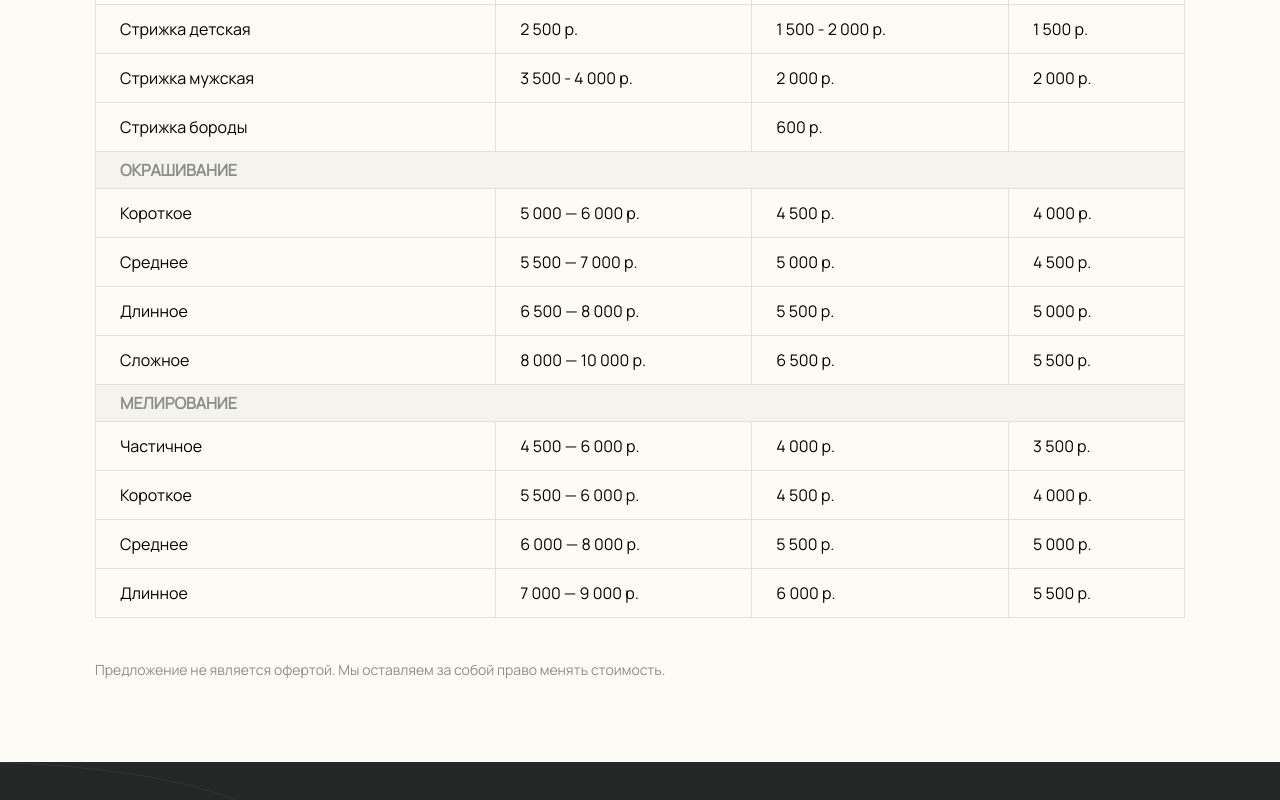
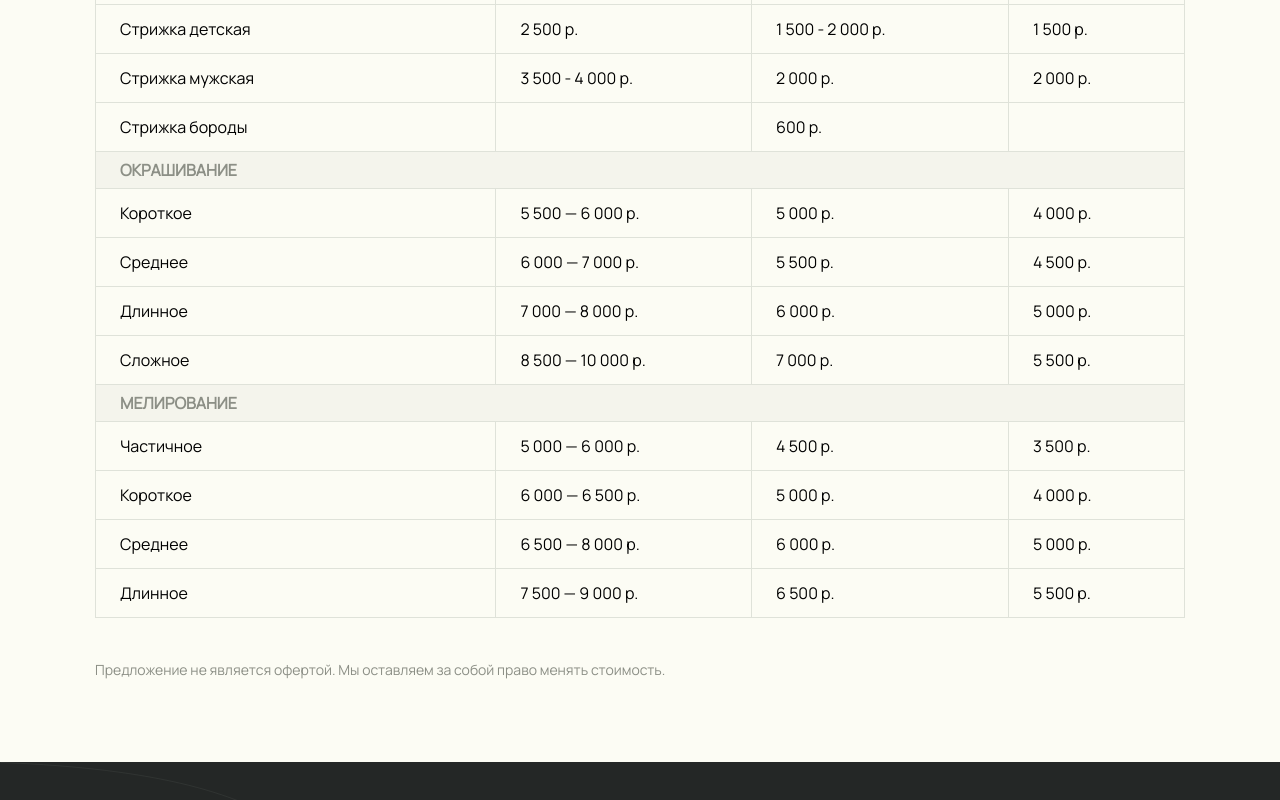
Before and after one commit to KiRiLLPers/Beauty-experts, a Next.js app: page /service/hairdressing in a window 1280 px wide. Shown: the part 1479-2279 px from the top of the page. Built offline with nearby package versions, Linux system fonts and the light colour scheme.

Commit message:
правки

```diff
--- a/src/app/constants/masters.ts
+++ b/src/app/constants/masters.ts
@@ -68,7 +68,7 @@ export const masters: Master[] = [
     {
         id: 8,
         name: 'Ольга Бейнер',
-        profile: 'эксперт по волосам',
+        profile: 'парикмахер-стилист',
         description: 'Парикмахер — настоящий художник! Моя работа приносит мне огромное удовлетворение, потому что она даёт возможность создавать новые образы и подчёркивать изящные черты лица. Получать благодарные эмоции от клиентов — это просто непередаваемое удовольствие! Я постоянно обучаюсь, чтобы быть в курсе последних тенденций и идти в ногу со временем.',
         experience: '16 лет опыта',
         icon: hairdresser,
@@ -77,7 +77,7 @@ export const masters: Master[] = [
     {
         id: 9,
         name: 'Юлия Хамаганова',
-        profile: 'эксперт по волосам',
+        profile: 'парикмахер-стилист',
         description: 'Мои навыки владения французской техникой стрижек и сложными методами окрашивания волос позволяют мне создавать уникальные и выразительные образы. Я всегда следую последним трендам, чтобы мои укладки были стильными и современными. Каждому клиенту я уделяю особое внимание, нахожу индивидуальный подход и проявляю максимальную заботу волосам.',
         experience: '13 лет опыта',
         icon: hairdresser,
--- a/src/app/constants/price.ts
+++ b/src/app/constants/price.ts
@@ -98,7 +98,7 @@ export const priceTable: Record<string, any> = {
             {
                 service: 'Шатуш/Айртач',
                 top: '',
-                stylist: '7 000 — 9 000 р.',
+                stylist: '7 500 — 9 500 р.',
                 expert: ''
             },
             {
@@ -137,26 +137,26 @@ export const priceTable: Record<string, any> = {
             },
             {
                 service: 'Короткое',
-                top: '5 000 — 6 000 р.',
-                stylist: '4 500 р.',
+                top: '5 500 — 6 000 р.',
+                stylist: '5 000 р.',
                 expert: '4 000 р.'
             },
             {
                 service: 'Среднее',
-                top: '5 500 — 7 000 р.',
-                stylist: '5 000 р.',
+                top: '6 000 — 7 000 р.',
+                stylist: '5 500 р.',
                 expert: '4 500 р.'
             },
             {
                 service: 'Длинное',
-                top: '6 500 — 8 000 р.',
-                stylist: '5 500 р.',
+                top: '7 000 — 8 000 р.',
+                stylist: '6 000 р.',
                 expert: '5 000 р.'
             },
             {
                 service: 'Сложное',
-                top: '8 000 — 10 000 р.',
-                stylist: '6 500 р.',
+                top: '8 500 — 10 000 р.',
+                stylist: '7 000 р.',
                 expert: '5 500 р.'
             },
             {
@@ -165,26 +165,26 @@ export const priceTable: Record<string, any> = {
             },
             {
                 service: 'Частичное',
-                top: '4 500 — 6 000 р.',
-                stylist: '4 000 р.',
+                top: '5 000 — 6 000 р.',
+                stylist: '4 500 р.',
                 expert: '3 500 р.'
             },
             {
                 service: 'Короткое',
-                top: '5 500 — 6 000 р.',
-                stylist: '4 500 р.',
+                top: '6 000 — 6 500 р.',
+                stylist: '5 000 р.',
                 expert: '4 000 р.'
             },
             {
                 service: 'Среднее',
-                top: '6 000 — 8 000 р.',
-                stylist: '5 500 р.',
+                top: '6 500 — 8 000 р.',
+                stylist: '6 000 р.',
                 expert: '5 000 р.'
             },
             {
                 service: 'Длинное',
-                top: '7 000 — 9 000 р.',
-                stylist: '6 000 р.',
+                top: '7 500 — 9 000 р.',
+                stylist: '6 500 р.',
                 expert: '5 500 р.'
             },
         ]
@@ -209,13 +209,13 @@ export const priceTable: Record<string, any> = {
         data: [
             {
                 service: 'Макияж',
-                daria: '8 000 — 10 000 р.',
-                sofia: '4 500 — 6 000 р.'
+                daria: '9 000 — 10 000 р.',
+                sofia: '5 000 р.'
             },
             {
                 service: 'Образ',
-                daria: '11 000 — 13 000 р.',
-                sofia: ''
+                daria: '12 000 — 13 000 р.',
+                sofia: '7 000 р.'
             },
             // {
             //     service: 'Оформление бровей',
@@ -224,7 +224,7 @@ export const priceTable: Record<string, any> = {
             // },
             {
                 service: 'Урок для себя',
-                daria: '18 000 - 20 000 р.',
+                daria: '20 000 р.',
                 sofia: ''
             },
             {
```
